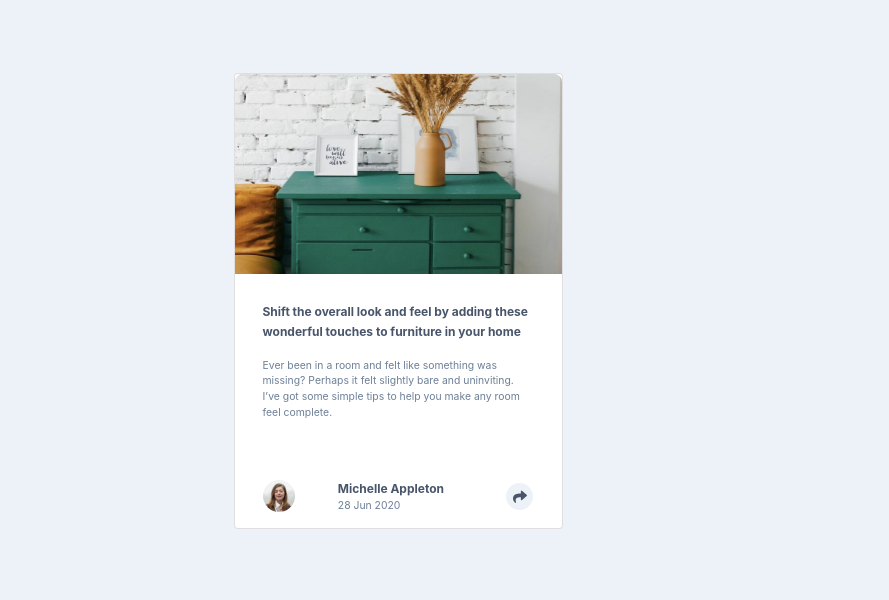
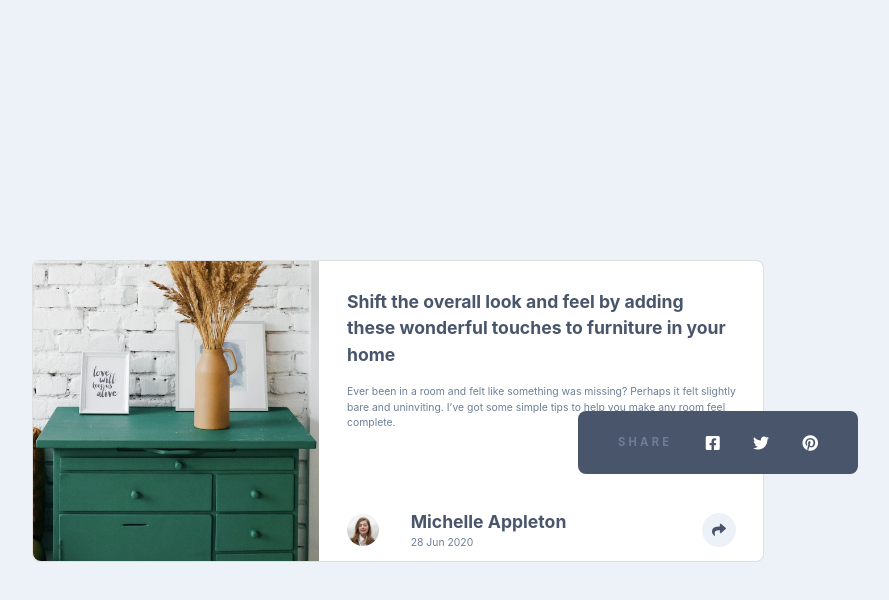
Before and after one commit to Francoveliz/Article-preview-component, a plain HTML site: page index.html in a window 1280 px wide. Shown: the whole page, without its empty margins (242-1131 px from the left). Drawn offline with nearby package versions, Linux system fonts and the light colour scheme.

Commit message:
only missing the triangle

```diff
--- a/css/master.css
+++ b/css/master.css
@@ -23,15 +23,15 @@ body {
   max-width: 329px;
   width: 100%;
   height: 200px;
-  object-fit: cover;
+
+overflow: hidden;
+background-size: cover;
+ background-position: center;
+ background-image: url('../images/drawers.jpg');
+ border-radius: 8px 8px 0 0;
 }
 
-.banner-container img {
-  width: 100%;
-  max-width: 100%;
-  height: 100%;
-      border-radius:8px 8px 0 0;
-}
+
 
 .text {
   max-width: 329px;
@@ -63,7 +63,6 @@ body {
   height: 63px;
   align-items: center;
   padding: 22px 28px 22px 28px;
-
   border-radius: 0 0 8px 8px;
 
 }
@@ -89,56 +88,61 @@ button {
   border: none;
   border-radius: 50%;
   background: hsl(210, 46%, 95%);
-  width: 1.7rem;
-  height: 1.7rem;
+  width: 34px;
+  height: 34px;
   font-size: 14px;
   color: hsl(217, 19%, 35%);
 }
-#profile-bar button:hover{
-  background:  hsl(214, 17%, 51%);
-  color:#fff;
+
+#profile-bar button:hover {
+  background: hsl(214, 17%, 51%);
+  color: #fff;
 }
 
 #share-bar {
   background: hsl(217, 19%, 35%);
   display: flex;
   height: 63px;
+  width: 100%;
   align-items: center;
   justify-content: space-between;
   padding: 22px 28px 22px 28px;
+  border-radius: 0 0 8px 8px;
   position: absolute;
-    visibility: hidden;
-    border-radius: 0 0 8px 8px;
+  bottom: 0;
 }
 
 #share-bar p {
   margin: 0;
   text-transform: uppercase;
-  color:hsl(214, 17%, 51%);
+  color: hsl(214, 17%, 51%);
   font-size: .7rem;
   letter-spacing: .2rem;
   font-weight: bold;
 }
-#share-bar button{
+
+#share-bar button {
   background: hsl(214, 17%, 51%);
-  color:#fff;
+  color: #fff;
 }
+
 .icono-sm {
   color: #fff;
   font-size: 1rem;
 }
+
 /* fade in effect */
 .fade-in-fwd {
-	-webkit-animation: fade-in-fwd 0.5s cubic-bezier(0.390, 0.575, 0.565, 1.000) both;
-	        animation: fade-in-fwd 0.5s cubic-bezier(0.390, 0.575, 0.565, 1.000) both;
+  -webkit-animation: fade-in-fwd .5s cubic-bezier(0.390, 0.575, 0.565, 1.000) both;
+  animation: fade-in-fwd .5s cubic-bezier(0.390, 0.575, 0.565, 1.000) both;
 }
+
 /* ----------------------------------------------
  * Generated by Animista on 2020-6-30 18:25:26
  * Licensed under FreeBSD License.
  * See http://animista.net/license for more info.
  * w: http://animista.net, t: @cssanimista
  * ---------------------------------------------- */
-
 /**
  * ----------------------------------------
  * animation fade-in-fwd
@@ -150,21 +154,103 @@ button {
     transform: translateZ(-80px);
     opacity: 0;
   }
+
   100% {
     -webkit-transform: translateZ(0);
     transform: translateZ(0);
     opacity: 1;
   }
 }
+
 @keyframes fade-in-fwd {
   0% {
     -webkit-transform: translateZ(-80px);
     transform: translateZ(-80px);
     opacity: 0;
   }
+
   100% {
     -webkit-transform: translateZ(0);
     transform: translateZ(0);
     opacity: 1;
   }
 }
+
+@media (min-width:770px) {
+
+
+  .card {
+    margin: 260px auto auto auto;
+    display: flex;
+    flex-direction: row;
+    width: 100%;
+    height: 100%;
+min-width: 732px;
+border-radius: 8px;
+  }
+
+  .banner-container {
+    min-width: 286px;
+    width: 100%;
+    height:300px;
+border-radius: 8px 0 0 8px;
+  }
+
+
+  .text {
+    min-width: 445px;
+    height: 237px;
+    width: 100%;
+    padding: 28px;
+
+  }
+
+  .bold-text {
+    font-size: 1.1rem;
+    line-height: 150%;
+    font-weight: bold;
+    letter-spacing: 6.5%;
+    color: hsl(217, 19%, 35%);
+  }
+
+  .regular-text {
+    font-size: .65rem;
+    line-height: 150%;
+    letter-spacing: 2.5%;
+    color: hsl(214, 17%, 51%);
+  }
+
+
+  #profile-bar {
+    display: flex;
+    justify-content: space-between;
+    position: relative;
+    min-width: 445px;
+    width: 100%;
+    height: 63px;
+    align-items: center;
+    padding: 22px 28px 22px 28px;
+
+
+  }
+  .profile-data{
+    margin-left: -120px;
+  }
+  #share-bar {
+    background: hsl(217, 19%, 35%);
+    display: flex;
+    height: 63px;
+    width: 280px;
+    align-items: center;
+    justify-content: space-between;
+    padding: 0px 40px 0px 40px;
+    border-radius: 8px;
+    position: absolute;
+    right: -95px;
+    top: 150px;
+
+  }
+  #share-bar button{
+    display:none;
+  }
+}
--- a/index.html
+++ b/index.html
@@ -21,7 +21,7 @@
     <div class="container">
       <div class="card">
         <div class="banner-container">
-          <img src="images/drawers.jpg" alt="">
+
         </div>
         <div class="content">
           <div class="text">
@@ -34,7 +34,7 @@
               <p class="bold-text">Michelle Appleton</p>
               <p class="regular-text">28 Jun 2020</p>
             </div>
-            <button onclick="show()">
+            <button onclick="shareBarAnimation()">
               <i class="fas fa-share"></i>
             </button>
           </div>
@@ -43,7 +43,7 @@
             <i class="fab fa-facebook-square icono-sm"></i>
             <i class="fab fa-twitter icono-sm"></i>
             <i class="fab fa-pinterest icono-sm"></i>
-            <button onclick="hide()">
+            <button onclick="shareBarAnimation()">
               <i class="fas fa-share"></i>
             </button>
           </div>
--- a/js/app.js
+++ b/js/app.js
@@ -1,19 +1,14 @@
-function show() {
-  document.getElementById("profile-bar").style.visibility = "hidden";
-  document.getElementById("profile-bar").style.position = "absolute";
-  document.getElementById("share-bar").style.visibility = "visible";
-  document.getElementById("share-bar").style.position = "static";
-  var share = document.getElementById("share-bar");
-  share.classList.toggle("fade-in-fwd");
+function shareBarAnimation() {
+  var shareBar = document.getElementById("share-bar").style.display
+  if (shareBar == "none") {
+    document.getElementById("share-bar").style.display = "flex";
+    var fade = document.getElementById("share-bar");
+    fade.classList.add("fade-in-fwd");
+
+  } else {
+    document.getElementById("share-bar").style.display = "none";
+    var fade = document.getElementById("share-bar");
+    fade.classList.remove("fade-in-fwd");
+  }
 
 }
-
-function hide() {
-  document.getElementById("profile-bar").style.visibility = "visible";
-  document.getElementById("profile-bar").style.position = "static";
-  document.getElementById("share-bar").style.visibility = "hidden";
-  document.getElementById("share-bar").style.position = "absolute";
-  var share = document.getElementById("share-bar");
-  share.classList.toggle("fade-in-fwd");
-
-}
```
Lines whose indentation alone changed are shown as unchanged.
